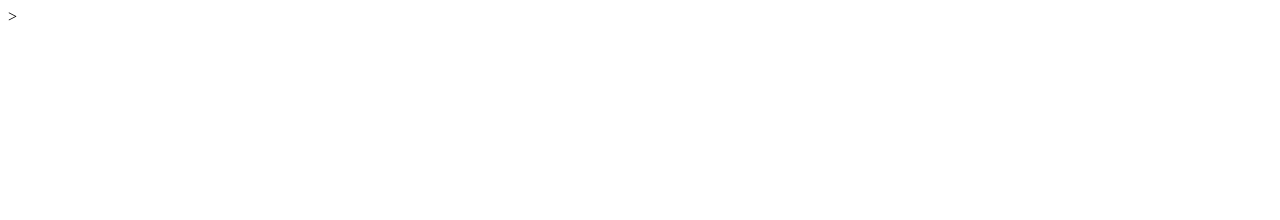
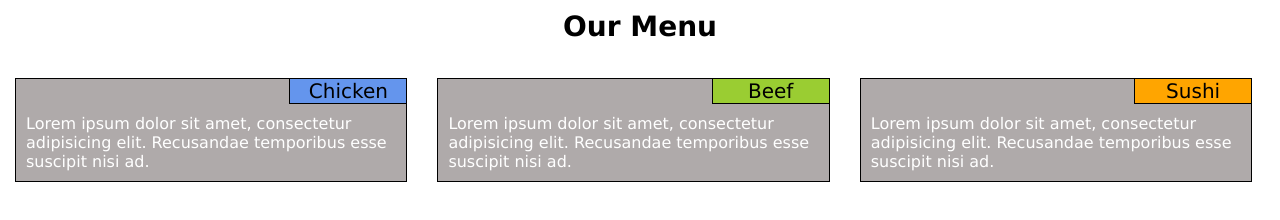
Before and after one commit to Victor-Orrico/Coursera-HTML-course, a plain HTML site: page atividade-modulo2/index.html in a window 1280 px wide. Drawn offline with Linux system fonts and the light colour scheme.

Commit message:
Atividade modulo 2

```diff
--- a/atividade-modulo2/index.html
+++ b/atividade-modulo2/index.html
@@ -2,5 +2,28 @@
 <html lang="pt-br">
   <head>
     <meta charset="UTF-8">
-  </head>>
+    <title> Module 2 Assignment </title>
+    <link rel="stylesheet" href="../css/style.css">
+  </head>
+  <body>
+    <header> Our Menu </header>
+    <div>
+      <section>
+        <article id="chicken"> Chicken </article>
+        <p> Lorem ipsum dolor sit amet, consectetur adipisicing elit. Recusandae temporibus esse suscipit nisi ad. </p>
+      </section>
+    </div>
+    <div>
+      <section>
+        <article id="beef"> Beef </article>
+        <p> Lorem ipsum dolor sit amet, consectetur adipisicing elit. Recusandae temporibus esse suscipit nisi ad. </p>
+      </section>
+    </div>
+    <div>
+      <section>
+        <article id="sushi"> Sushi </article>
+        <p> Lorem ipsum dolor sit amet, consectetur adipisicing elit. Recusandae temporibus esse suscipit nisi ad.</p>
+      </section>
+    </div>
+  </body>
 </html>
--- /dev/null
+++ b/css/style.css
@@ -0,0 +1,47 @@
+* {
+    font-family: 'Lucida Sans', 'Lucida Sans Regular', 'Lucida Grande', 'Lucida Sans Unicode', Geneva, Verdana, sans-serif;
+    box-sizing: border-box;
+    margin: 0;}
+header{
+    font-size: 1.75em;
+    text-align: center;
+    margin-top: 10px;
+    margin-bottom: 20px;
+    font-weight: bold;}
+div{
+    float: left;
+    border: 10px blue;
+    padding: 10px;
+}
+section {
+    position: relative;
+    background-color: rgb(175, 170, 170);
+    border: 1px solid black;
+    margin: 5px;}
+article {
+    font-size: 1.25em;
+    text-align: center;
+    width: 30%;
+    border-bottom: 1px solid  black;
+    border-left: 1px solid  black;
+    float: right;}
+
+#chicken { background-color: cornflowerblue;}
+#beef { background-color: yellowgreen;}
+#sushi { background-color: orange;}
+p {
+    color: white;
+    clear: right;
+    padding: 10px;
+}
+
+@media (min-width: 992px){
+    div { width: 33%;}
+}
+@media (max-width: 991px) and (min-width:768px) {
+    div{ width: 50%;}
+    body :nth-child(4){ width: 100%;}
+}
+@media (max-width: 767px){
+    div { width: 100%;}
+}
```
